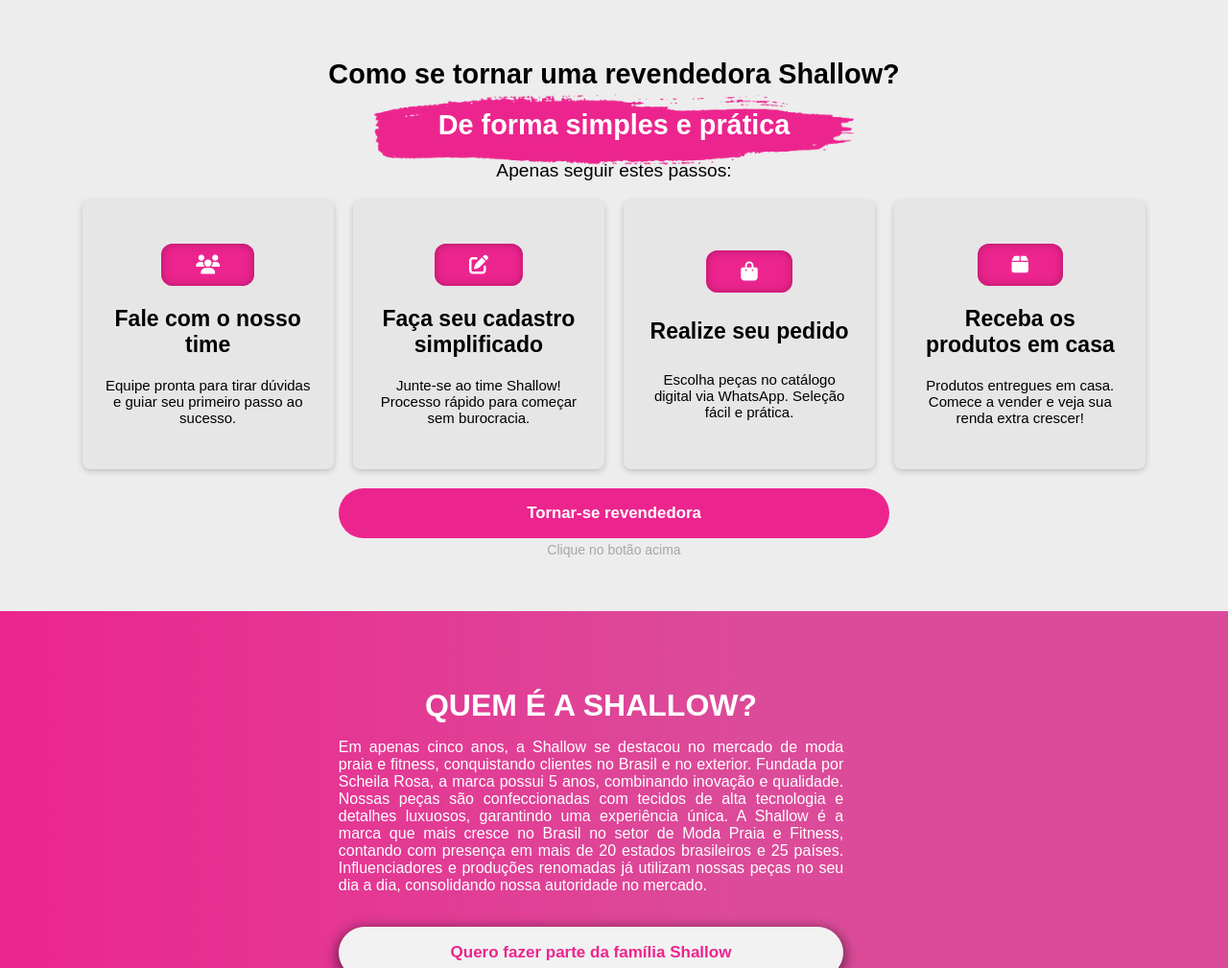
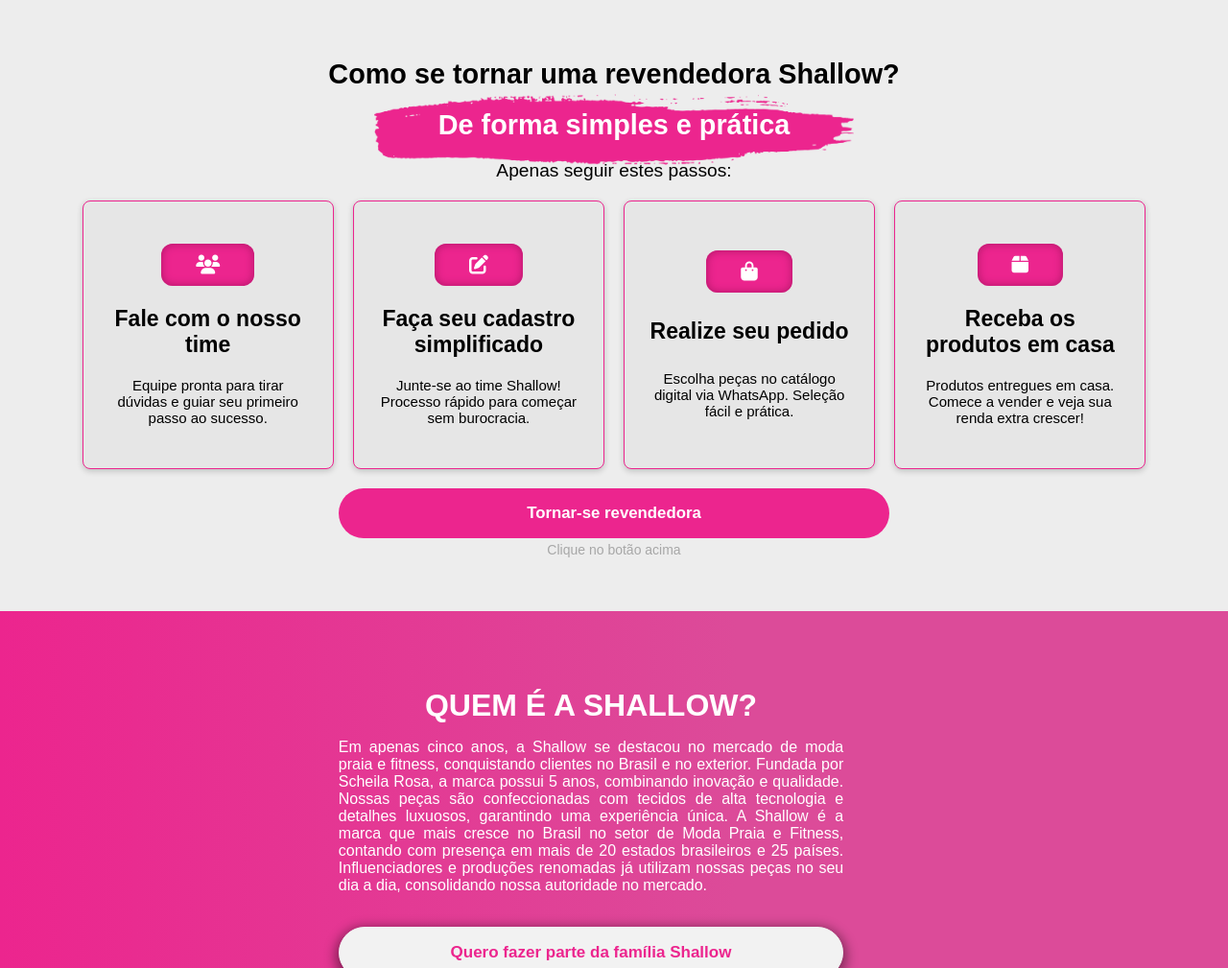
Before and after one commit to DevJeipi/LandingPage-JS-HTML-CSS-Shallow, a plain HTML site: page index.html in a window 1280 px wide. Shown: the part 3562-4571 px from the top of the page at 96% size. Drawn offline with nearby package versions, Linux system fonts and the light colour scheme; files whose address does not match are found by name; a web font is replaced by a local one.

Commit message:
favfixandborder

```diff
--- a/assets/css/pages/index/partials/style.css
+++ b/assets/css/pages/index/partials/style.css
@@ -477,6 +477,7 @@
 section.como-ser .centro .passos-guia .passo {
   box-shadow: 0 2px 6px 0 rgba(0, 0, 0, 0.2);
   background-color: #e6e6e6;
+  border: 1px solid #ec258e;
   height: 280px;
   padding: 24px;
   border-radius: 8px;
```
Also changed, not shown: form/index.html (+1 -1 lines), thanks/index.html (+1 -1 lines).
